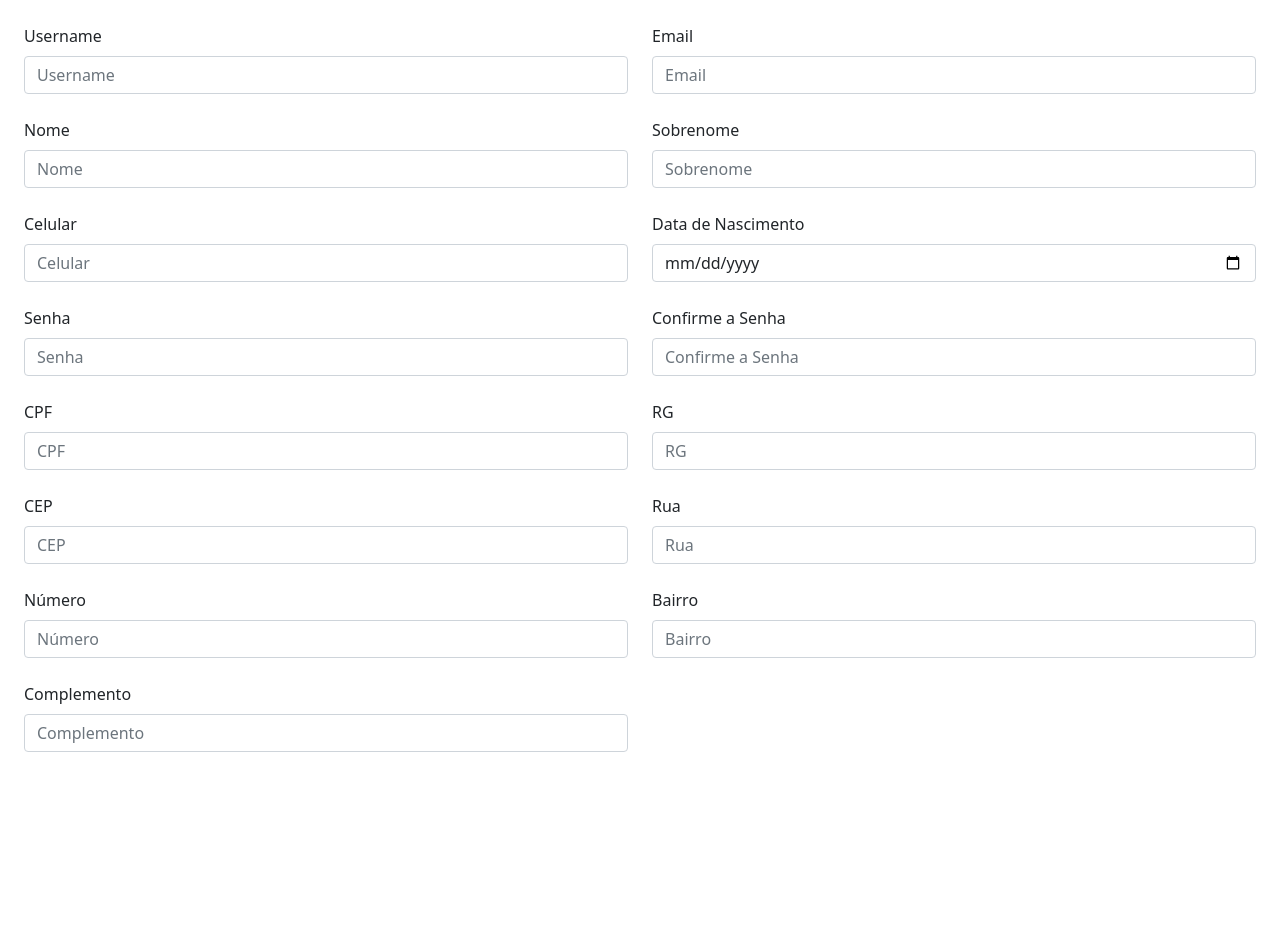
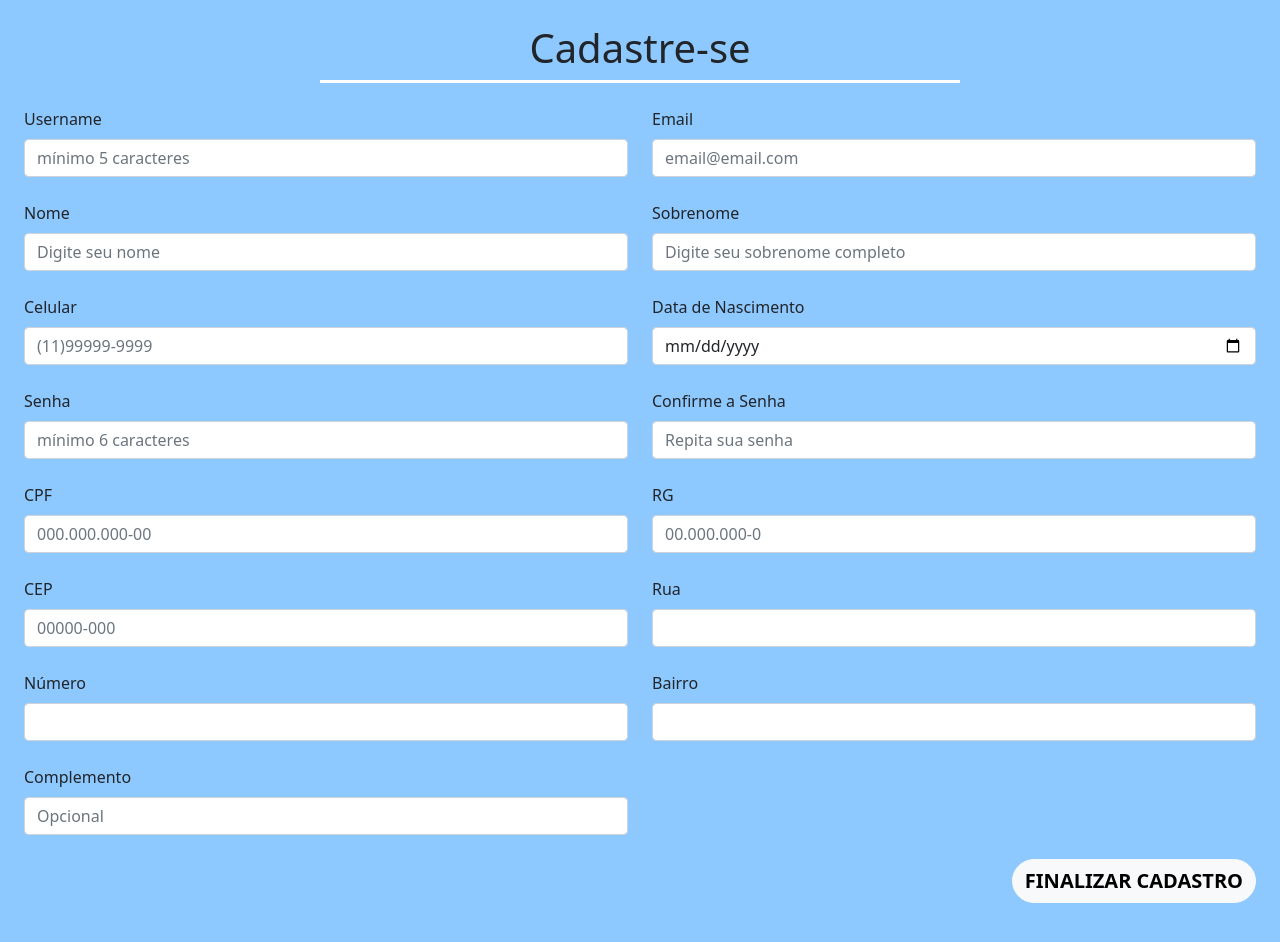
Before and after one commit to DigitalHouse-PortoSeguro/theBookClubFrontend, an Angular app: page / in a window 1280 px wide. Before the commit the page ends 800 px from the top, so only its background shows below. Built offline with nearby package versions, Linux system fonts and the light colour scheme.

Commit message:
Adicionado placeholder em input-custom e estilos para usuario cadastro

```diff
--- a/src/app/app.component.html
+++ b/src/app/app.component.html
@@ -1 +1,4 @@
+<!-- incluir navbar-component -->
+<!-- incluir router-outlet -->
 <app-usuario-cadastro></app-usuario-cadastro>
+<!-- incluir rodape-component -->
--- a/src/app/components/input-custom/input-custom.component.html
+++ b/src/app/components/input-custom/input-custom.component.html
@@ -1,2 +1,2 @@
     <label for={{label.toLowerCase()}} class="form-label">{{label}}</label>
-    <input type={{type}} class="form-control mb-4" id={{label.toLowerCase()}} placeholder={{label}}>
+    <input type={{type}} class="form-control mb-4" id={{label.toLowerCase()}} placeholder={{placeholder}}>
--- a/src/app/components/input-custom/input-custom.component.ts
+++ b/src/app/components/input-custom/input-custom.component.ts
@@ -9,6 +9,7 @@ export class InputCustomComponent implements OnInit {
 
   @Input() label: string;
   @Input() type:string;
+  @Input() placeholder:string;
 
   constructor() { }
 
--- a/src/app/components/usuario-cadastro/usuario-cadastro.component.html
+++ b/src/app/components/usuario-cadastro/usuario-cadastro.component.html
@@ -1,26 +1,28 @@
+<div style="background-color: #8DC8FE;" class="py-3">
+    <h1 class="p-2 text-nowrap border-bottom border-white border-3 w-50 text-center mx-auto">Cadastre-se</h1>
         <form action="" class="m-4">
             <div class="row">
-        <app-input-custom label="Username" type="text" class="col-md-6"></app-input-custom>
-        <app-input-custom label="Email" type="email" class="col-md-6"></app-input-custom>
+                <app-input-custom label="Username" type="text" class="col-md-6" placeholder="mínimo 5 caracteres"></app-input-custom>
+                <app-input-custom label="Email" type="email" class="col-md-6" placeholder="email@email.com"></app-input-custom>
             </div>
             <div class="row">
-        <app-input-custom label="Nome" type="text" class="col-md-6"></app-input-custom>
-        <app-input-custom label="Sobrenome" type="text" class="col-md-6"></app-input-custom>
+                <app-input-custom label="Nome" type="text" class="col-md-6" placeholder="Digite seu nome"></app-input-custom>
+                <app-input-custom label="Sobrenome" type="text" class="col-md-6" placeholder="Digite seu sobrenome completo"></app-input-custom>
             </div>
             <div class="row">
-        <app-input-custom label="Celular" type="text" class="col-md-6"></app-input-custom>
+                <app-input-custom label="Celular" type="text" class="col-md-6" placeholder="(11)99999-9999"></app-input-custom>
                 <app-input-custom label="Data de Nascimento" type="date" class="col-md-6"></app-input-custom>
             </div>
             <div class="row">
-        <app-input-custom label="Senha" type="password" class="col-md-6"></app-input-custom>
-        <app-input-custom label="Confirme a Senha" type="password" class="col-md-6"></app-input-custom>
+                <app-input-custom label="Senha" type="password" class="col-md-6" placeholder="mínimo 6 caracteres"></app-input-custom>
+                <app-input-custom label="Confirme a Senha" type="password" class="col-md-6" placeholder="Repita sua senha"></app-input-custom>
             </div>
             <div class="row">
-        <app-input-custom label="CPF" type="text" class="col-md-6"></app-input-custom>
-        <app-input-custom label="RG" type="text" class="col-md-6"></app-input-custom>
+                <app-input-custom label="CPF" type="text" class="col-md-6" placeholder="000.000.000-00"></app-input-custom>
+                <app-input-custom label="RG" type="text" class="col-md-6" placeholder="00.000.000-0"></app-input-custom>
             </div>
             <div class="row">
-        <app-input-custom label="CEP" type="text" class="col-md-6"></app-input-custom>
+                <app-input-custom label="CEP" type="text" class="col-md-6" placeholder="00000-000"></app-input-custom>
                 <app-input-custom label="Rua" type="text" class="col-md-6"></app-input-custom>
             </div>
             <div class="row">
@@ -28,8 +30,15 @@
                 <app-input-custom label="Bairro" type="text" class="col-md-6"></app-input-custom>
             </div>
             <div class="row">
-        <app-input-custom label="Complemento" type="text" class="col-md-6"></app-input-custom>
+                <app-input-custom label="Complemento" type="text" class="col-md-6" placeholder="Opcional"></app-input-custom>
             </div>
-
-
+            <div class="d-flex justify-content-end">
+                <button
+                type="submit"
+                class="btn btn-light rounded-pill text-uppercase fs-5 fw-bold"
+                >
+                Finalizar Cadastro
+                </button>
+            </div>
         </form>
+</div>
```
Lines whose indentation alone changed are shown as unchanged.
